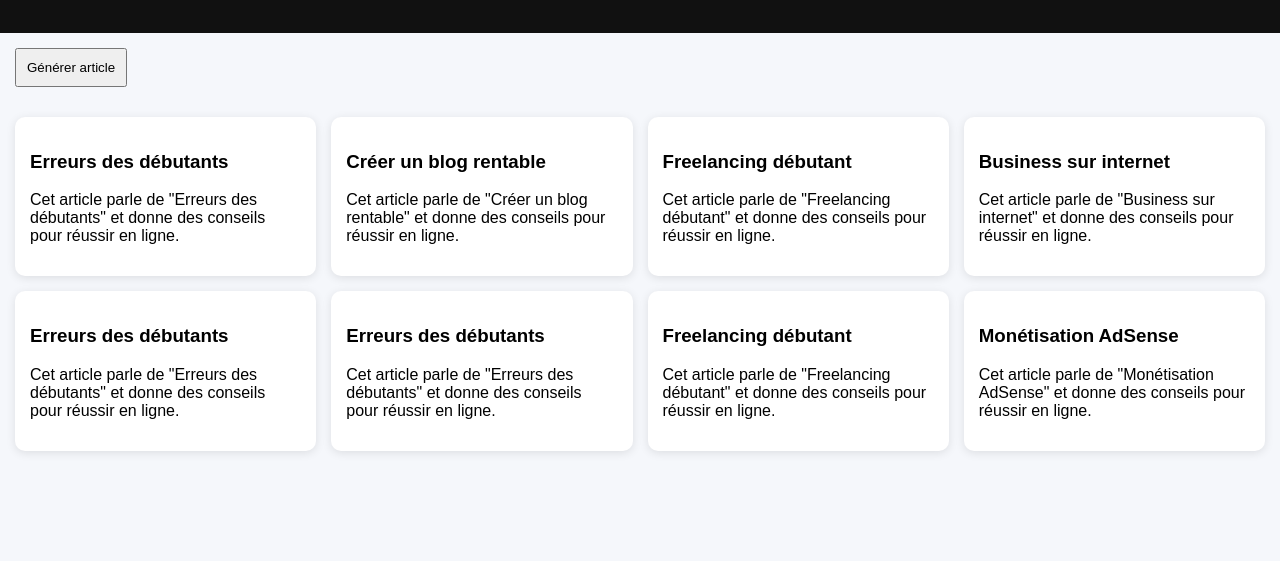
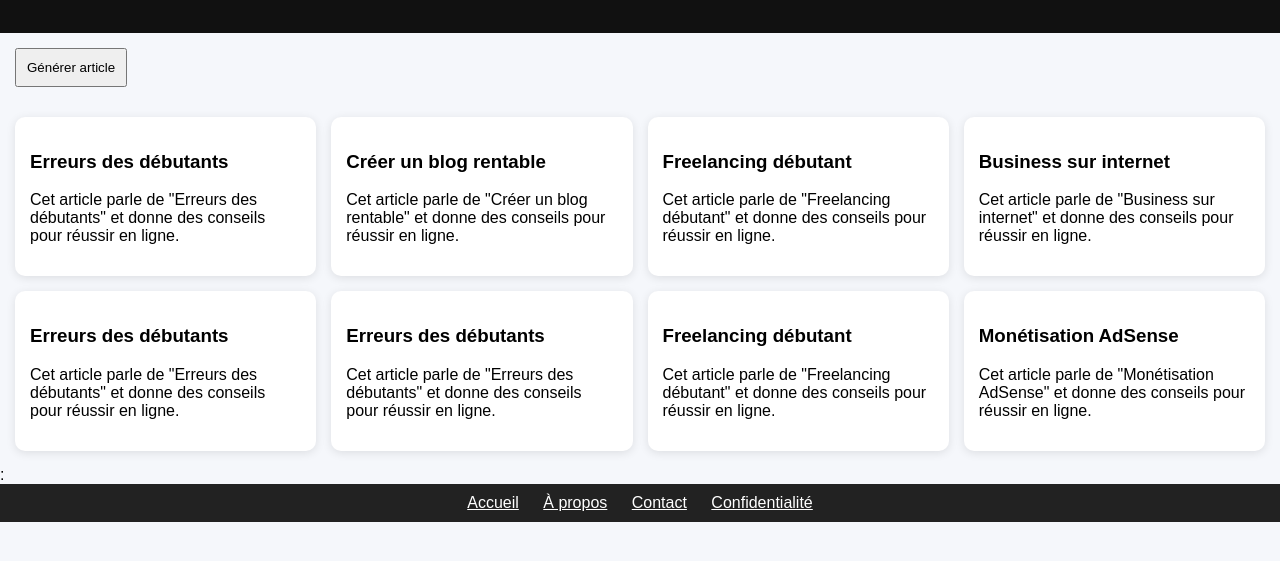
Before and after one commit to kuassiulrich75-eng/mon--blog, a plain HTML site: page index.html in a window 1280 px wide. Shown: the part 121-682 px from the top of the page. Drawn offline with Linux system fonts and the light colour scheme.

Commit message:
Update index.html

```diff
--- a/index.html
+++ b/index.html
@@ -58,5 +58,10 @@ generate();
 
 </script>
 
-</body>
+</body>:<nav style="padding:10px;background:#222;color:white;text-align:center">
+<a href="index.html" style="color:white;margin:10px">Accueil</a>
+<a href="about.html" style="color:white;margin:10px">À propos</a>
+<a href="contact.html" style="color:white;margin:10px">Contact</a>
+<a href="privacy.html" style="color:white;margin:10px">Confidentialité</a>
+</nav>
     </html>
```
